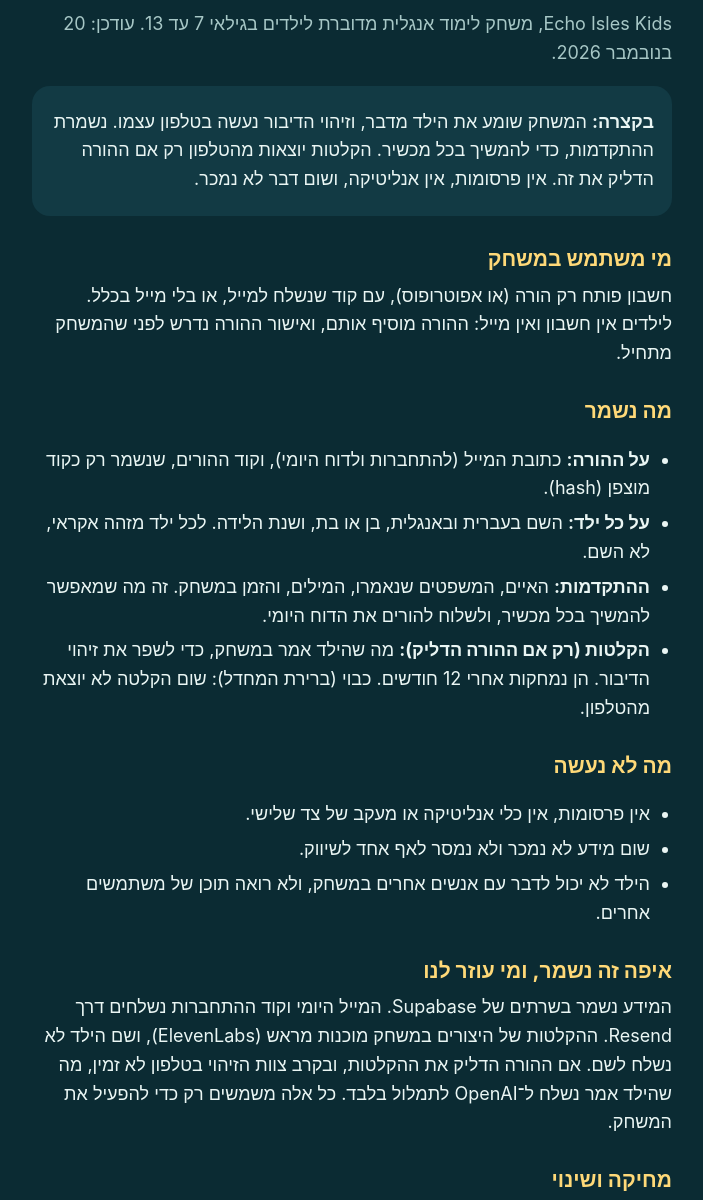
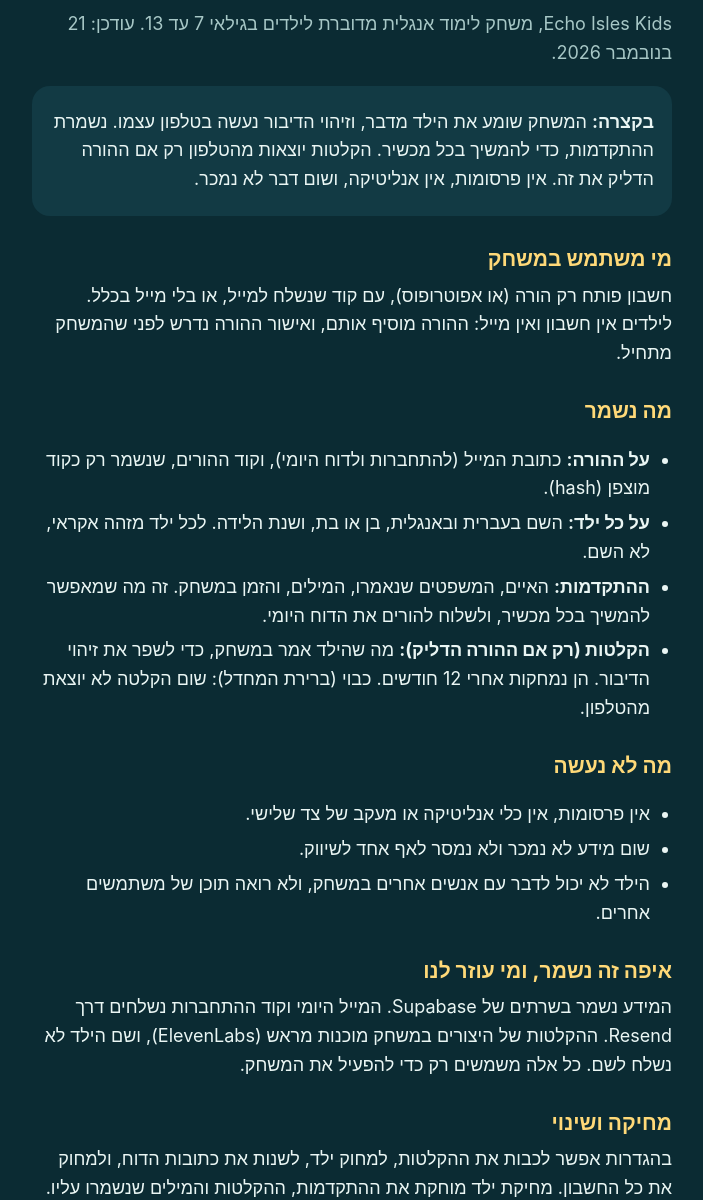
Before and after one commit to amitm02/amitm02.github.io, a plain HTML site: page echo-isles/privacy/index.html in a window 1280 px wide. Shown: the part 80-1280 px from the top of the page, without its empty margins (288-991 px from the left). Drawn offline with Linux system fonts and the light colour scheme.

Commit message:
Echo Isles' public pages

```diff
--- a/echo-isles/privacy/index.html
+++ b/echo-isles/privacy/index.html
@@ -21,7 +21,7 @@
 <body>
 <main>
   <h1>מדיניות פרטיות</h1>
-  <p class="sub">Echo Isles Kids, משחק לימוד אנגלית מדוברת לילדים בגילאי 7 עד 13. עודכן: 20 בנובמבר 2026.</p>
+  <p class="sub">Echo Isles Kids, משחק לימוד אנגלית מדוברת לילדים בגילאי 7 עד 13. עודכן: 21 בנובמבר 2026.</p>
 
   <div class="card">
     <p><b>בקצרה:</b> המשחק שומע את הילד מדבר, וזיהוי הדיבור נעשה בטלפון עצמו. נשמרת ההתקדמות, כדי להמשיך בכל מכשיר. הקלטות יוצאות מהטלפון רק אם ההורה הדליק את זה. אין פרסומות, אין אנליטיקה, ושום דבר לא נמכר.</p>
@@ -46,7 +46,7 @@
   </ul>
 
   <h2>איפה זה נשמר, ומי עוזר לנו</h2>
-  <p>המידע נשמר בשרתים של Supabase. המייל היומי וקוד ההתחברות נשלחים דרך Resend. ההקלטות של היצורים במשחק מוכנות מראש (ElevenLabs), ושם הילד לא נשלח לשם. אם ההורה הדליק את ההקלטות, ובקרב צוות הזיהוי בטלפון לא זמין, מה שהילד אמר נשלח ל־OpenAI לתמלול בלבד. כל אלה משמשים רק כדי להפעיל את המשחק.</p>
+  <p>המידע נשמר בשרתים של Supabase. המייל היומי וקוד ההתחברות נשלחים דרך Resend. ההקלטות של היצורים במשחק מוכנות מראש (ElevenLabs), ושם הילד לא נשלח לשם. כל אלה משמשים רק כדי להפעיל את המשחק.</p>
 
   <h2>מחיקה ושינוי</h2>
   <p>בהגדרות אפשר לכבות את ההקלטות, למחוק ילד, לשנות את כתובות הדוח, ולמחוק את כל החשבון. מחיקת ילד מוחקת את ההתקדמות, ההקלטות והמילים שנשמרו עליו. "למחוק את החשבון" מוחק מיד את החשבון ואת כל מה שנשמר על הילדים, כולל ההקלטות (אם במשפחה יש הורה נוסף, נמחק רק החשבון שלכם). אפשר גם לכתוב לנו, ונמחק תוך 30 יום.</p>
```
